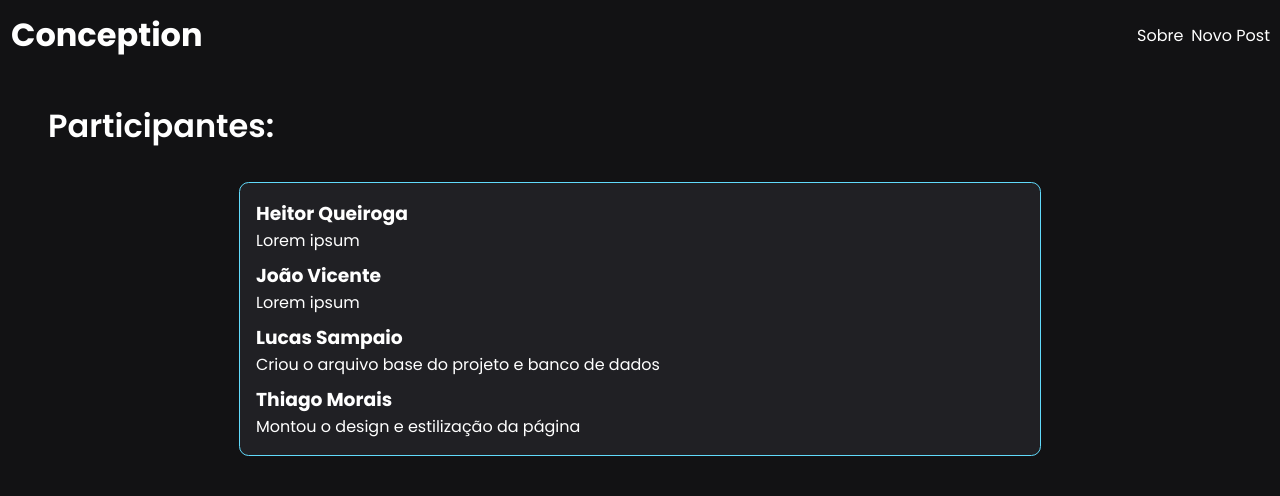
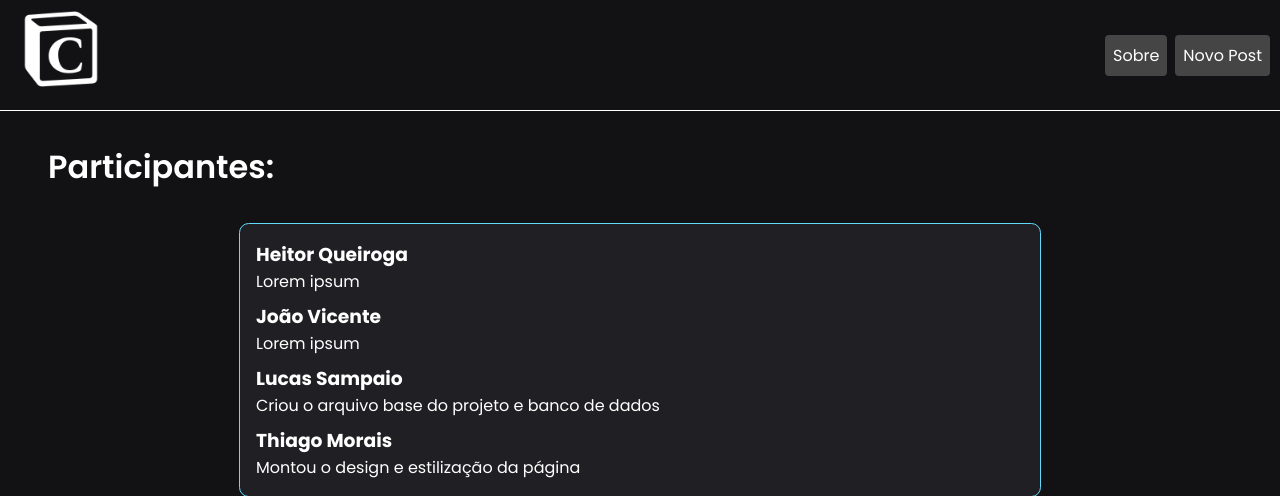
Before and after one commit to HeitorQueiroga49355/conception, a Flask app: page /about in a window 1280 px wide. Shown: the top 496 px of the page. Run offline with Flask 2, Linux system fonts and the light colour scheme; some libraries are stand-ins or nearby versions.

Commit message:
Aprimoração do header

```diff
--- a/static/css/style.css
+++ b/static/css/style.css
@@ -12,6 +12,13 @@ body{
     padding: 6px;
     font-size: 2em;
 }
+
+nav {
+    height: 100px;
+
+    border-bottom: #fff solid 1px;
+}
+
 a{
     color: white;
     text-decoration: none;
@@ -158,3 +165,18 @@ hr{
     background-color: #202024;
     row-gap: 0.5em;
 }
+
+.img-logo {
+    width: 100px;
+    height: 100px;
+
+    filter: invert(1);
+}
+
+.nav-item {
+    background-color: #454545;
+
+    border-radius: 4px;
+
+    padding: 8px;
+}
--- a/templates/base.html
+++ b/templates/base.html
@@ -3,9 +3,12 @@
   <head>
     <meta charset="utf-8" />
     <meta name="viewport" content="width=device-width, initial-scale=1" />
-    <link rel="preconnect" href="https://fonts.googleapis.com">
-<link rel="preconnect" href="https://fonts.gstatic.com" crossorigin>
-<link href="https://fonts.googleapis.com/css2?family=Open+Sans:wght@300;400;500;600;700&family=Poppins:wght@200;300;400;500;600;700&family=Source+Sans+Pro:wght@300&display=swap" rel="stylesheet">
+    <link rel="preconnect" href="https://fonts.googleapis.com" />
+    <link rel="preconnect" href="https://fonts.gstatic.com" crossorigin />
+    <link
+      href="https://fonts.googleapis.com/css2?family=Open+Sans:wght@300;400;500;600;700&family=Poppins:wght@200;300;400;500;600;700&family=Source+Sans+Pro:wght@300&display=swap"
+      rel="stylesheet"
+    />
     <link
       rel="stylesheet"
       href="{{ url_for('static', filename='css/style.css') }}"
@@ -16,18 +19,13 @@
   <body>
     <header class="header">
       <nav class="navbar navbar-expand-md navbar-light bg-light">
-        <h1><a class="navbar-brand" href="{{ url_for('index')}}">Conception</a></h1>
-        <!-- <button
-          class="navbar-toggler"
-          type="button"
-          data-toggle="collapse"
-          data-target="#navbarNav"
-          aria-controls="navbarNav"
-          aria-expanded="false"
-          aria-label="Toggle navigation"
-        >
-          <span class="navbar-toggler-icon"></span>
-        </button> -->
+        <h1>
+          <a class="navbar-brand" href="{{ url_for('index')}}"
+            ><img
+              class="img-logo"
+              src="{{url_for('static', filename='img/logo.png')}}"
+          /></a>
+        </h1>
         <div class="collapse navbar-collapse" id="navbarNav">
           <ul class="navbar-nav">
             <li class="nav-item active">
```
Also changed, not shown: templates/about.html (+4 -4 lines), static/img/logo.png (added).
